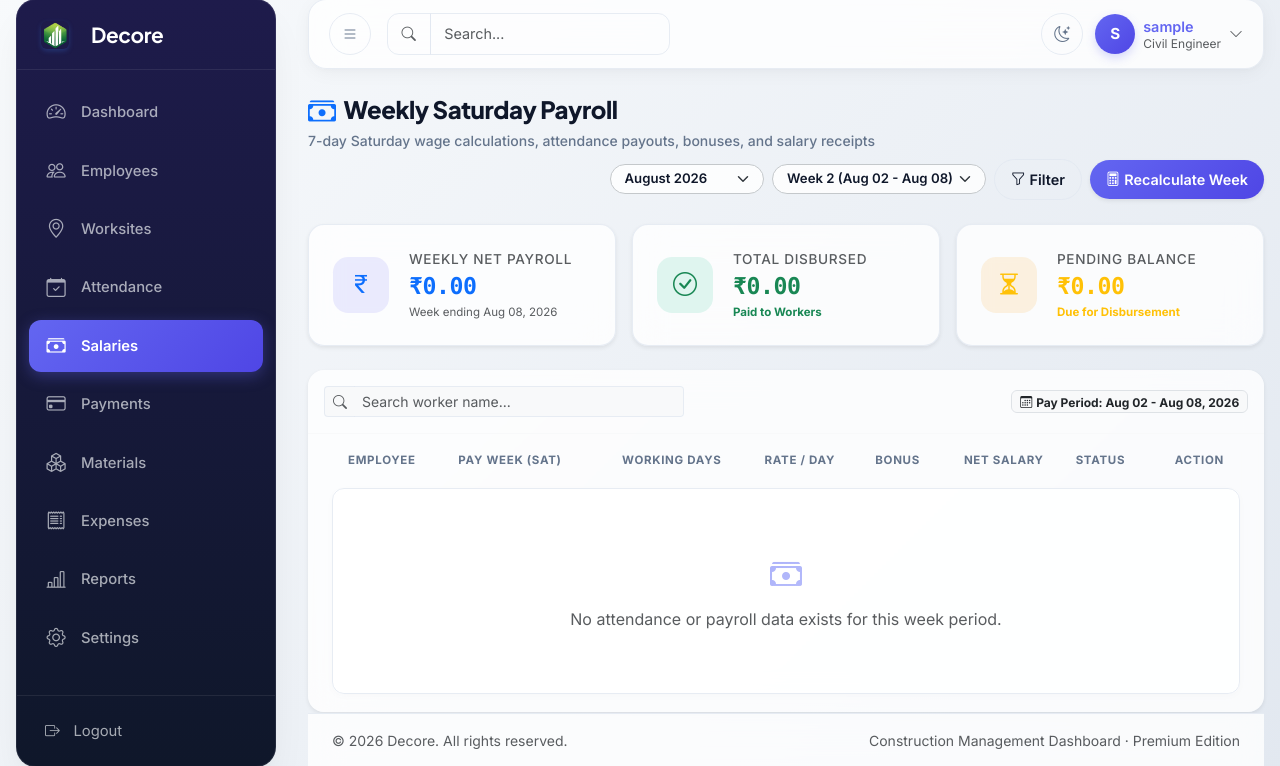
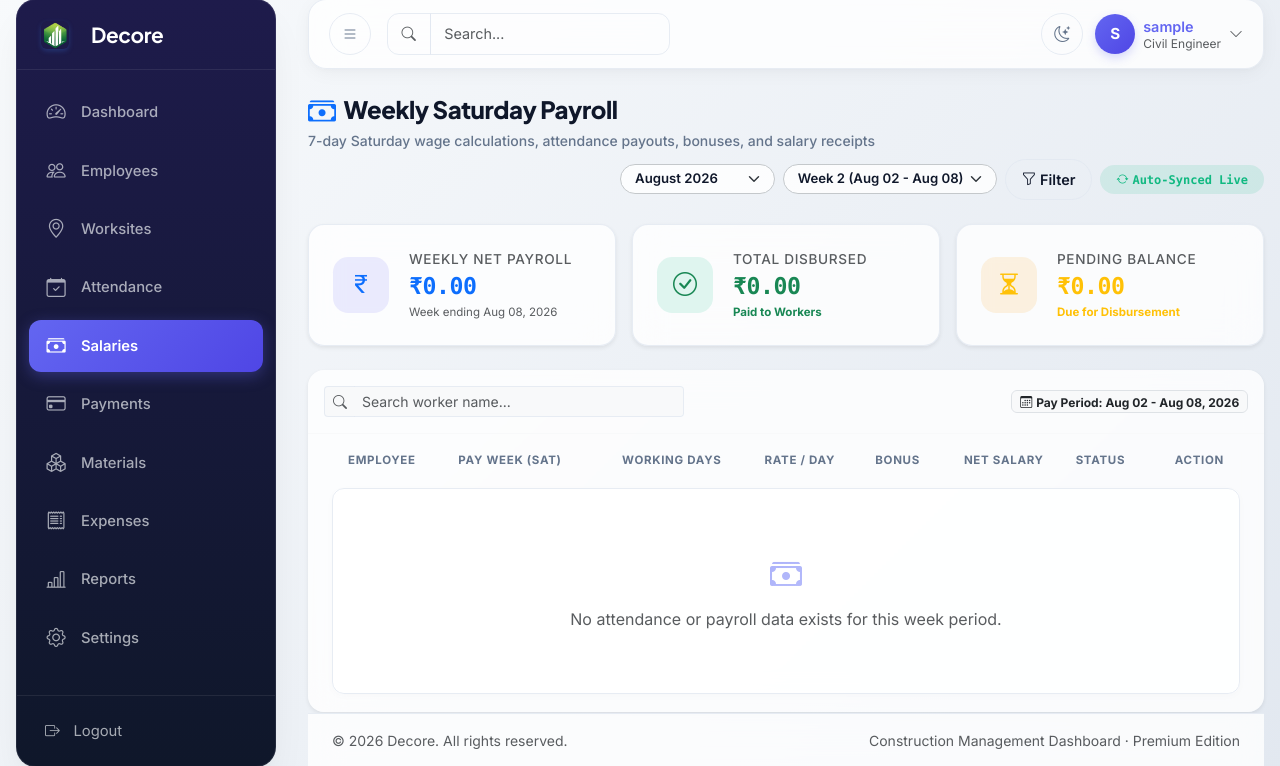
Before and after one commit to MIK7985/Decore-Construction-Web-App, a Django app: page /salaries/ in a window 1280 px wide. Shown: the part 17-783 px from the top of the page. Run offline with Django 5.2, Linux system fonts and the light colour scheme; the visitor is signed in with stand-in values (Sample User, id 1); data that the repository does not hold is empty.

Commit message:
Make weekly payroll auto-sync 100% automatic and replace manual button with Auto-Synced Live badge

```diff
--- a/templates/salaries/salary_list.html
+++ b/templates/salaries/salary_list.html
@@ -25,13 +25,7 @@
             <button type="submit" class="btn btn-sm btn-outline-secondary rounded-pill px-3"><i class="bi bi-funnel me-1"></i>Filter</button>
         </form>
 
-        <form method="post" action="{% url 'salaries:generate' %}" style="display:inline;">
-            {% csrf_token %}
-            <input type="hidden" name="period" value="{{ selected_period }}">
-            <button type="submit" class="btn btn-sm btn-decore-primary rounded-pill px-3 shadow-sm">
-                <i class="bi bi-calculator me-1"></i>Recalculate Week
-            </button>
-        </form>
+        <span class="badge bg-success-soft text-success rounded-pill px-3 py-2 font-monospace fw-bold"><i class="bi bi-arrow-repeat me-1"></i>Auto-Synced Live</span>
     </div>
 </div>
 
```
